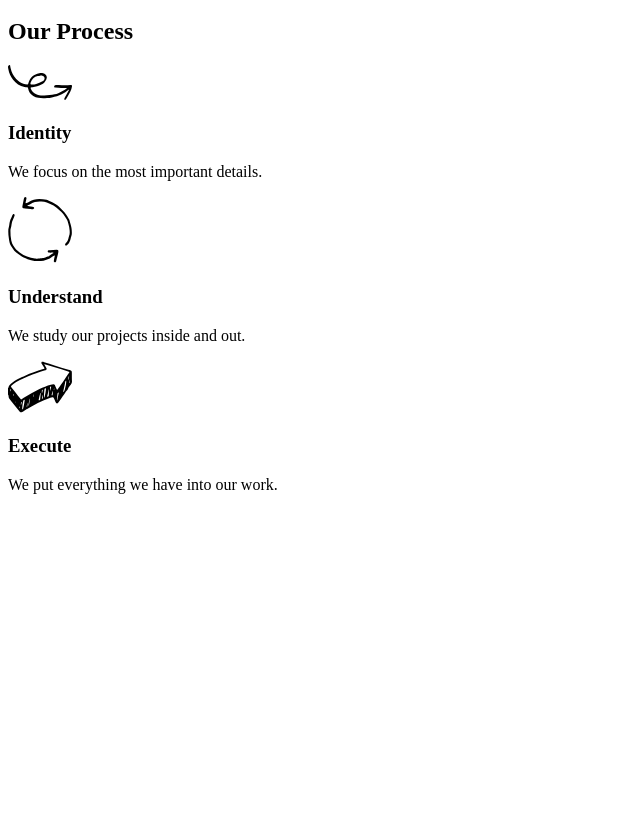
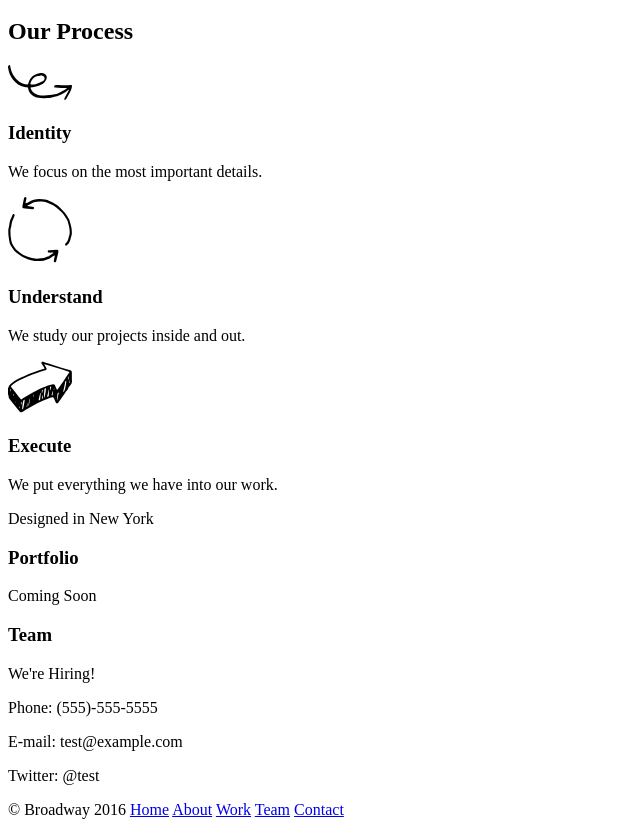
Before and after one commit to kirovia/Broadway, a plain HTML site: page index/index.html in a window 1280 px wide. Shown: the part 100-935 px from the top of the page, without its empty margins (0-640 px from the left). Before the commit the page ends 800 px from the top, so only its background shows below. Drawn offline with Linux system fonts and the light colour scheme.

Commit message:
Add all HTML <div>...</div>

```diff
--- a/index/index.html
+++ b/index/index.html
@@ -6,7 +6,7 @@
     <link rel="stylesheet" href="./index.css" type="text/css">
   </head>
   <body>
-    <div class="header">
+    <div class="home">
       <h1>Broadway Design</h1>
       <nav>
         <a href="#">Home</a>
@@ -16,7 +16,7 @@
         <a href="#">Contact</a>
       </nav>
     </div>
-    <div class="process">
+    <div class="about">
       <h2>Our Process</h2>
       <p><img src="../resources/identify.svg" alt="Identify"></p>
       <h3>Identity</h3>
@@ -28,5 +28,31 @@
       <h3>Execute</h3>
       <p>We put everything we have into our work.</p>
     </div>
+    <div class="banner1">
+      <p id="banner1">Designed in New York</p>
+    </div>
+    <div class="work">
+      <h3>Portfolio</h3>
+      <p>Coming Soon</p>
+    </div>
+    <div class="team">
+      <h3>Team</h3>
+      <p>We're Hiring!</p>
+    </div>
+    <div class="Contact">
+      <p>Phone: (555)-555-5555</p>
+      <p>E-mail: test@example.com</p>
+      <p>Twitter: @test</p>
+    </div>
+    <div class="banner2">
+      <p id="banner2">
+        &copy; Broadway 2016
+        <a href="#">Home</a>
+        <a href="#">About</a>
+        <a href="#">Work</a>
+        <a href="#">Team</a>
+        <a href="#">Contact</a>
+      </p>
+    </div>
   </body>
 </html>
```
